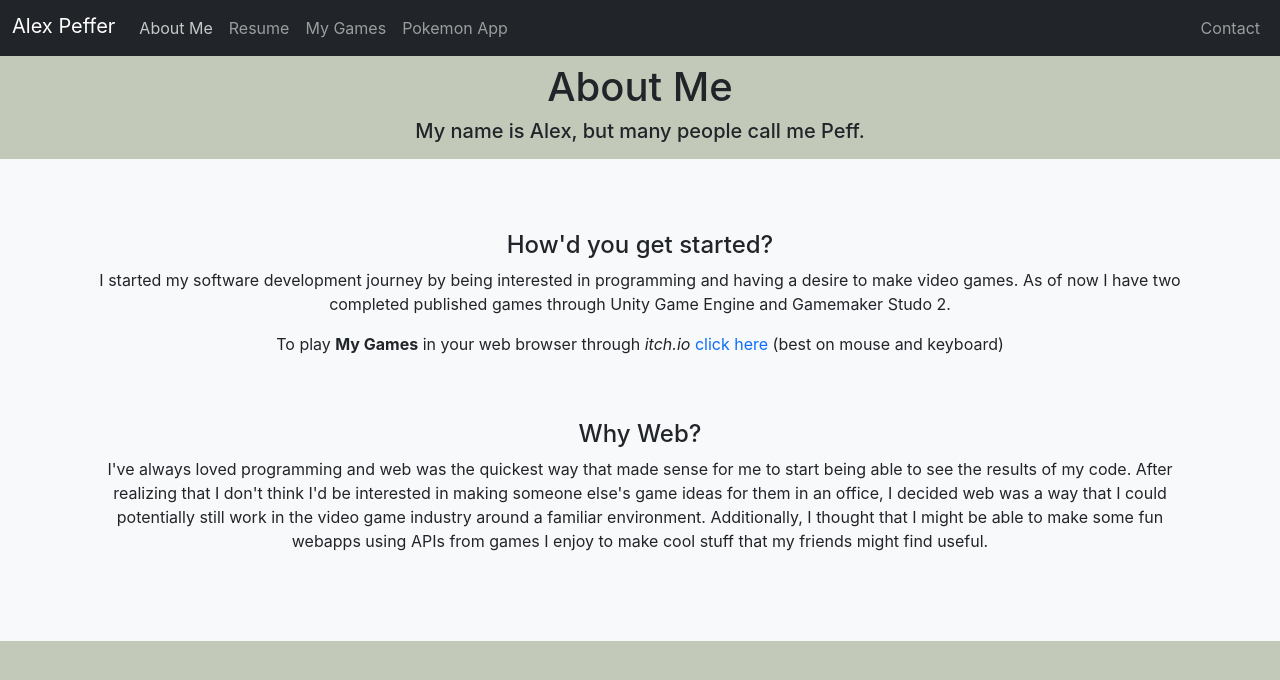
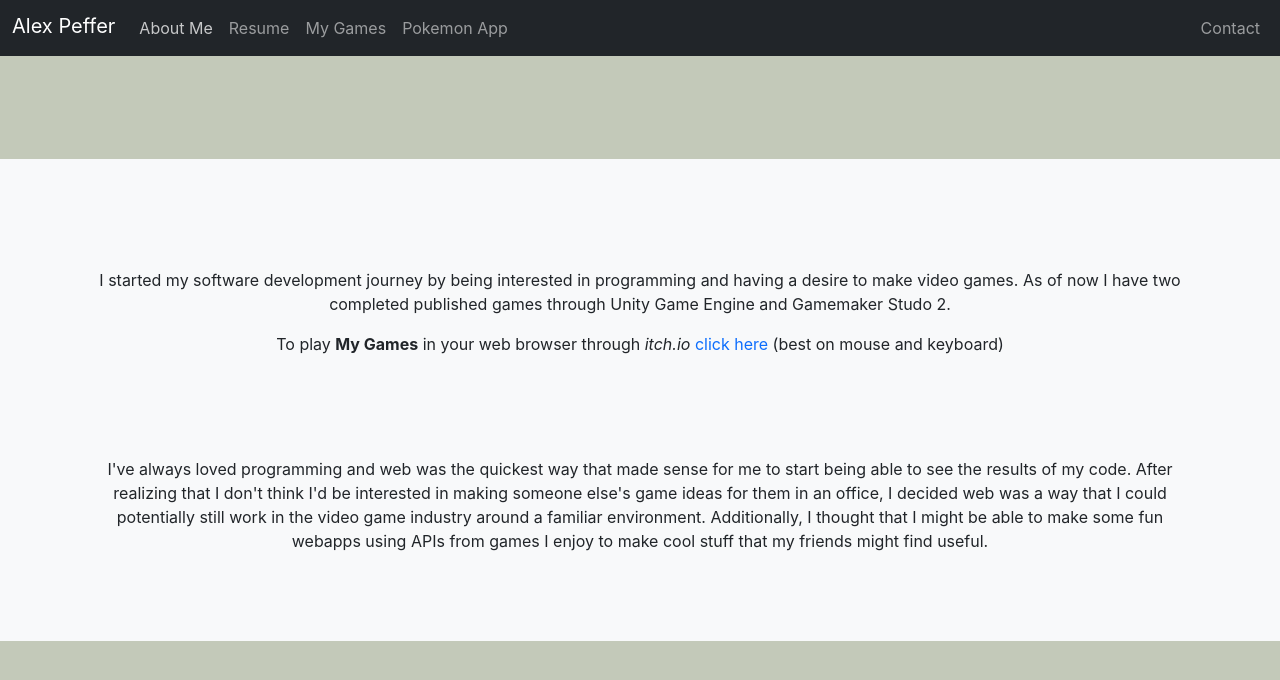
Before and after one commit to APeffer/Alex-Peffer-Portfolio, a React (Create React App) app in the folder PortfolioSite/: page / in a window 1280 px wide. Both pictures are taken after a click on the button "About Me". Shown: the top 680 px of the page. Built offline with nearby package versions, Linux system fonts and the light colour scheme.

Commit message:
Learned about and implemented some basic css animations. also updated meta description

```diff
--- a/PortfolioSite/public/index.html
+++ b/PortfolioSite/public/index.html
@@ -7,23 +7,10 @@
     <meta name="theme-color" content="#000000" />
     <meta
       name="description"
-      content="Web site created using create-react-app"
+      content="Alex L. Peffer's Portfolio Website"
     />
     <link rel="apple-touch-icon" href="%PUBLIC_URL%/logo192.png" />
-    <!--
-      manifest.json provides metadata used when your web app is installed on a
-      user's mobile device or desktop. See https://developers.google.com/web/fundamentals/web-app-manifest/
-    -->
     <link rel="manifest" href="%PUBLIC_URL%/manifest.json" />
-    <!--
-      Notice the use of %PUBLIC_URL% in the tags above.
-      It will be replaced with the URL of the `public` folder during the build.
-      Only files inside the `public` folder can be referenced from the HTML.
-
-      Unlike "/favicon.ico" or "favicon.ico", "%PUBLIC_URL%/favicon.ico" will
-      work correctly both with client-side routing and a non-root public URL.
-      Learn how to configure a non-root public URL by running `npm run build`.
-    -->
     <!-- BOOTSTRAP CDN -->
     <link href="https://cdn.jsdelivr.net/npm/bootstrap@5.3.1/dist/css/bootstrap.min.css" rel="stylesheet" integrity="sha384-4bw+/aepP/YC94hEpVNVgiZdgIC5+VKNBQNGCHeKRQN+PtmoHDEXuppvnDJzQIu9" crossorigin="anonymous">
 
@@ -32,16 +19,6 @@
   <body>
     <noscript>You need to enable JavaScript to run this app.</noscript>
     <div id="root"></div>
-    <!--
-      This HTML file is a template.
-      If you open it directly in the browser, you will see an empty page.
-
-      You can add webfonts, meta tags, or analytics to this file.
-      The build step will place the bundled scripts into the <body> tag.
-
-      To begin the development, run `npm start` or `yarn start`.
-      To create a production bundle, use `npm run build` or `yarn build`.
-    -->
     <script src="https://cdn.jsdelivr.net/npm/bootstrap@5.3.1/dist/js/bootstrap.bundle.min.js" integrity="sha384-HwwvtgBNo3bZJJLYd8oVXjrBZt8cqVSpeBNS5n7C8IVInixGAoxmnlMuBnhbgrkm" crossorigin="anonymous"></script>
   </body>
 </html>
--- /dev/null
+++ b/PortfolioSite/src/AboutMe.css
@@ -0,0 +1,19 @@
+@import './Animations.css';
+
+@media only screen and (min-width: 480px){
+    #aboutme-container h1 {
+        animation-name: slide-in-up, fade-in;
+        animation-duration: 1s;
+    }
+
+    #aboutme-container h5 {
+        animation-name: slide-in-up, fade-in;
+        animation-duration: 1s;
+    }
+
+    #aboutme-body h4{
+        animation-name: slide-in-up, fade-in;
+        animation-duration: 1s;
+    }
+
+}
--- a/PortfolioSite/src/AboutMe.js
+++ b/PortfolioSite/src/AboutMe.js
@@ -1,8 +1,9 @@
-import React from 'react'
+import React from 'react';
+import './AboutMe.css';
 
 export default function AboutMe() {
   return (
-    <div>
+    <div id='aboutme-container'>
 
 
         <div className="mb-5 text-center">
@@ -10,7 +11,7 @@ export default function AboutMe() {
                 <h1>About Me</h1>
                 <h5 className=''>My name is Alex, but many people call me Peff.</h5>
             </div>
-            <div className="p-5 text-center bg-body-tertiary">
+            <div className="p-5 text-center bg-body-tertiary" id='aboutme-body'>
                 <div className='container py-4'>
                     <h4>How'd you get started?</h4>
                     <p>
--- /dev/null
+++ b/PortfolioSite/src/Animations.css
@@ -0,0 +1,50 @@
+@keyframes slide-in-right{
+    from {
+        transform: translateX(-20%);
+
+    }
+
+    to {
+        transform: translateX(0%);
+        opacity: 1;
+    }
+}
+
+@keyframes slide-in-left{
+    from {
+        transform: translateX(20%);
+    }
+
+    to {
+        transform: translateX(0%);
+    }
+}
+
+@keyframes slide-in-down {
+    from {
+        transform: translateY(-20%);
+    }
+    to {
+        transform: translateY(0%);
+    }
+
+}
+
+@keyframes slide-in-up {
+    from {
+        transform: translateY(20%);
+    }
+    to {
+        transform: translateY(0%);
+    }
+
+}
+
+@keyframes fade-in {
+    from{
+        opacity: 0;
+    }
+    to {
+        opacity: 1;
+    }
+}
--- /dev/null
+++ b/PortfolioSite/src/Home.css
@@ -0,0 +1,21 @@
+@import './Animations.css';
+
+@media only screen and (min-width: 480px) {
+    #headshot-img {
+        animation-name: slide-in-right, fade-in;
+        animation-duration: 1s;
+    }
+
+    #splash-text {
+        animation-name: slide-in-left, fade-in;
+        animation-duration: 1s;
+    }
+}
+
+@media only screen and (max-width: 479px) {
+
+    #splash-text {
+        animation-name: slide-in-down, fade-in;
+        animation-duration: 1s;
+    }
+}
--- a/PortfolioSite/src/Home.js
+++ b/PortfolioSite/src/Home.js
@@ -1,13 +1,15 @@
+import './Home.css';
+
 export default function Home() {
   return (
     <div>
         <div className="container-lg">
             <div className="row">
-                <div className="col-md-5 text-center">
+                <div className="col-md-5 text-center" id='headshot-img'>
                     <img className='d-none img-fluid shadow-lg h-90  my-5 d-md-block' src="images/myHeadshot.webp" alt="profile pic"></img>
                     <img className='shadow-lg my-3 h-90 d-md-none' height="300px" src="images/myHeadshot.webp" alt="profile pic"></img>
                 </div>
-                <div className="col-md-7 my-auto text-center">
+                <div className="col-md-7 my-auto text-center" id='splash-text'>
                     <h1 className="h1">Alex L. Peffer</h1>
                     <h2 className="h2">Software Developer</h2>
                     <p>React, Bootstrap, ASP.NET </p>
```
